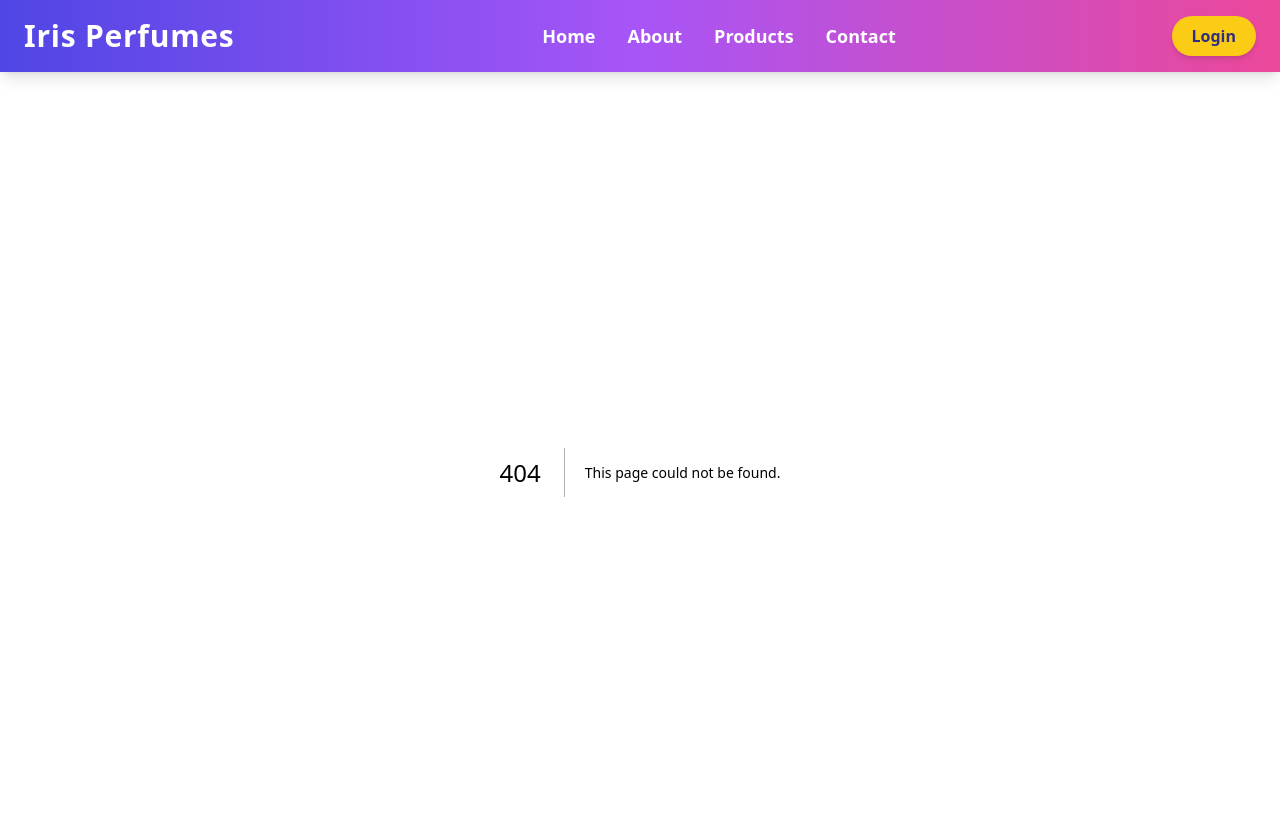
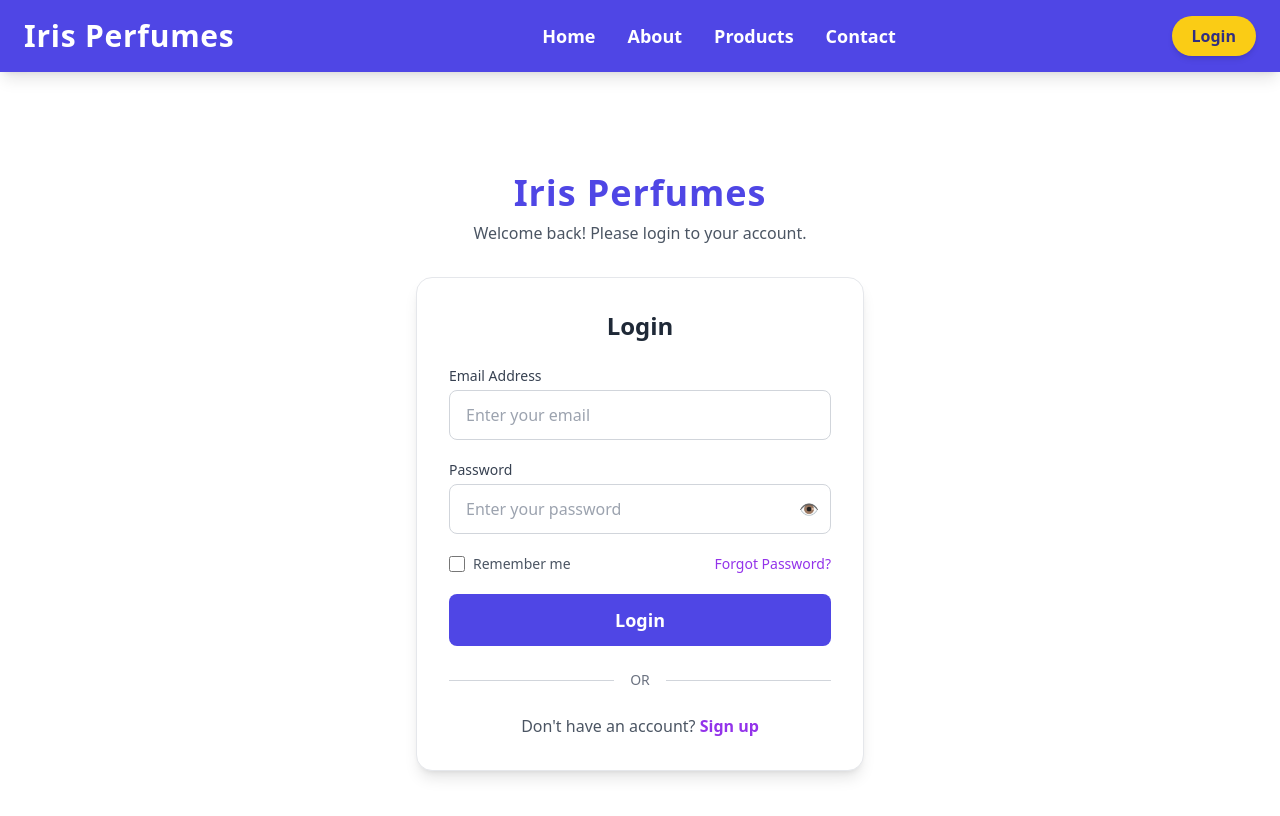
Before and after one commit to MamunUrRashidAIUB/irisperfumesbd, a Next.js app: page /login in a window 1280 px wide. Before the commit this address had no page. Shown: the top 816 px of the page. Built offline with nearby package versions, Linux system fonts and the light colour scheme.

Commit message:
update Navbar background color and add LoginPage component

```diff
--- a/src/app/components/Navbar.tsx
+++ b/src/app/components/Navbar.tsx
@@ -7,7 +7,7 @@ export default function Navbar() {
   const [isOpen, setIsOpen] = useState(false);
 
   return (
-    <nav className="bg-gradient-to-r from-indigo-600 via-purple-500 to-pink-500 text-white shadow-lg relative z-50">
+    <nav className="bg-indigo-600 text-white shadow-lg relative z-50">
       <div className="container mx-auto px-6 py-4 flex justify-between items-center">
 
         {/* Logo */}
--- /dev/null
+++ b/src/app/login/page.tsx
@@ -0,0 +1,129 @@
+"use client";
+
+import Link from "next/link";
+import { useState } from "react";
+
+export default function LoginPage() {
+  const [email, setEmail] = useState("");
+  const [password, setPassword] = useState("");
+  const [showPassword, setShowPassword] = useState(false);
+  const [isLoading, setIsLoading] = useState(false);
+
+  const handleSubmit = async (e: React.FormEvent) => {
+    e.preventDefault();
+    setIsLoading(true);
+
+    // Simulate login - replace with actual authentication logic
+    console.log("Login attempt:", { email, password });
+
+    setTimeout(() => {
+      setIsLoading(false);
+      // Handle login success/failure here
+    }, 1500);
+  };
+
+  return (
+    <div className="min-h-screen bg-white flex items-center justify-center px-4 py-12">
+      <div className="w-full max-w-md">
+        {/* Logo/Brand */}
+        <div className="text-center mb-8">
+          <Link href="/" className="text-4xl font-extrabold text-indigo-600 tracking-wide hover:text-indigo-800 transition">
+            Iris Perfumes
+          </Link>
+          <p className="text-gray-600 mt-2">Welcome back! Please login to your account.</p>
+        </div>
+
+        {/* Login Card */}
+        <div className="bg-white rounded-2xl shadow-lg border border-gray-200 p-8">
+          <h2 className="text-2xl font-bold text-gray-800 text-center mb-6">Login</h2>
+
+          <form onSubmit={handleSubmit} className="space-y-5">
+            {/* Email Field */}
+            <div>
+              <label htmlFor="email" className="block text-sm font-medium text-gray-700 mb-1">
+                Email Address
+              </label>
+              <input
+                type="email"
+                id="email"
+                value={email}
+                onChange={(e) => setEmail(e.target.value)}
+                placeholder="Enter your email"
+                required
+                className="w-full px-4 py-3 border border-gray-300 rounded-lg focus:ring-2 focus:ring-purple-500 focus:border-transparent outline-none transition text-gray-800 placeholder-gray-400"
+              />
+            </div>
+
+            {/* Password Field */}
+            <div>
+              <label htmlFor="password" className="block text-sm font-medium text-gray-700 mb-1">
+                Password
+              </label>
+              <div className="relative">
+                <input
+                  type={showPassword ? "text" : "password"}
+                  id="password"
+                  value={password}
+                  onChange={(e) => setPassword(e.target.value)}
+                  placeholder="Enter your password"
+                  required
+                  className="w-full px-4 py-3 border border-gray-300 rounded-lg focus:ring-2 focus:ring-purple-500 focus:border-transparent outline-none transition text-gray-800 placeholder-gray-400 pr-12"
+                />
+                <button
+                  type="button"
+                  onClick={() => setShowPassword(!showPassword)}
+                  className="absolute right-3 top-1/2 -translate-y-1/2 text-gray-500 hover:text-gray-700"
+                >
+                  {showPassword ? "🙈" : "👁️"}
+                </button>
+              </div>
+            </div>
+
+            {/* Remember Me & Forgot Password */}
+            <div className="flex items-center justify-between">
+              <label className="flex items-center">
+                <input
+                  type="checkbox"
+                  className="w-4 h-4 text-purple-600 border-gray-300 rounded focus:ring-purple-500"
+                />
+                <span className="ml-2 text-sm text-gray-600">Remember me</span>
+              </label>
+              <Link href="/forgot-password" className="text-sm text-purple-600 hover:text-purple-800 font-medium">
+                Forgot Password?
+              </Link>
+            </div>
+
+            {/* Login Button */}
+            <button
+              type="submit"
+              disabled={isLoading}
+              className="w-full bg-indigo-600 hover:bg-indigo-700 text-white py-3 rounded-lg font-bold text-lg transition disabled:opacity-50 disabled:cursor-not-allowed flex items-center justify-center"
+            >
+              {isLoading ? (
+                <svg className="animate-spin h-5 w-5 mr-2" viewBox="0 0 24 24">
+                  <circle className="opacity-25" cx="12" cy="12" r="10" stroke="currentColor" strokeWidth="4" fill="none" />
+                  <path className="opacity-75" fill="currentColor" d="M4 12a8 8 0 018-8V0C5.373 0 0 5.373 0 12h4zm2 5.291A7.962 7.962 0 014 12H0c0 3.042 1.135 5.824 3 7.938l3-2.647z" />
+                </svg>
+              ) : null}
+              {isLoading ? "Logging in..." : "Login"}
+            </button>
+          </form>
+
+          {/* Divider */}
+          <div className="flex items-center my-6">
+            <div className="flex-1 border-t border-gray-300"></div>
+            <span className="px-4 text-sm text-gray-500">OR</span>
+            <div className="flex-1 border-t border-gray-300"></div>
+          </div>
+          {/* Register Link */}
+          <p className="text-center mt-6 text-gray-600">
+            Don&apos;t have an account?{" "}
+            <Link href="/register" className="text-purple-600 hover:text-purple-800 font-bold">
+              Sign up
+            </Link>
+          </p>
+        </div>
+      </div>
+    </div>
+  );
+}
```
